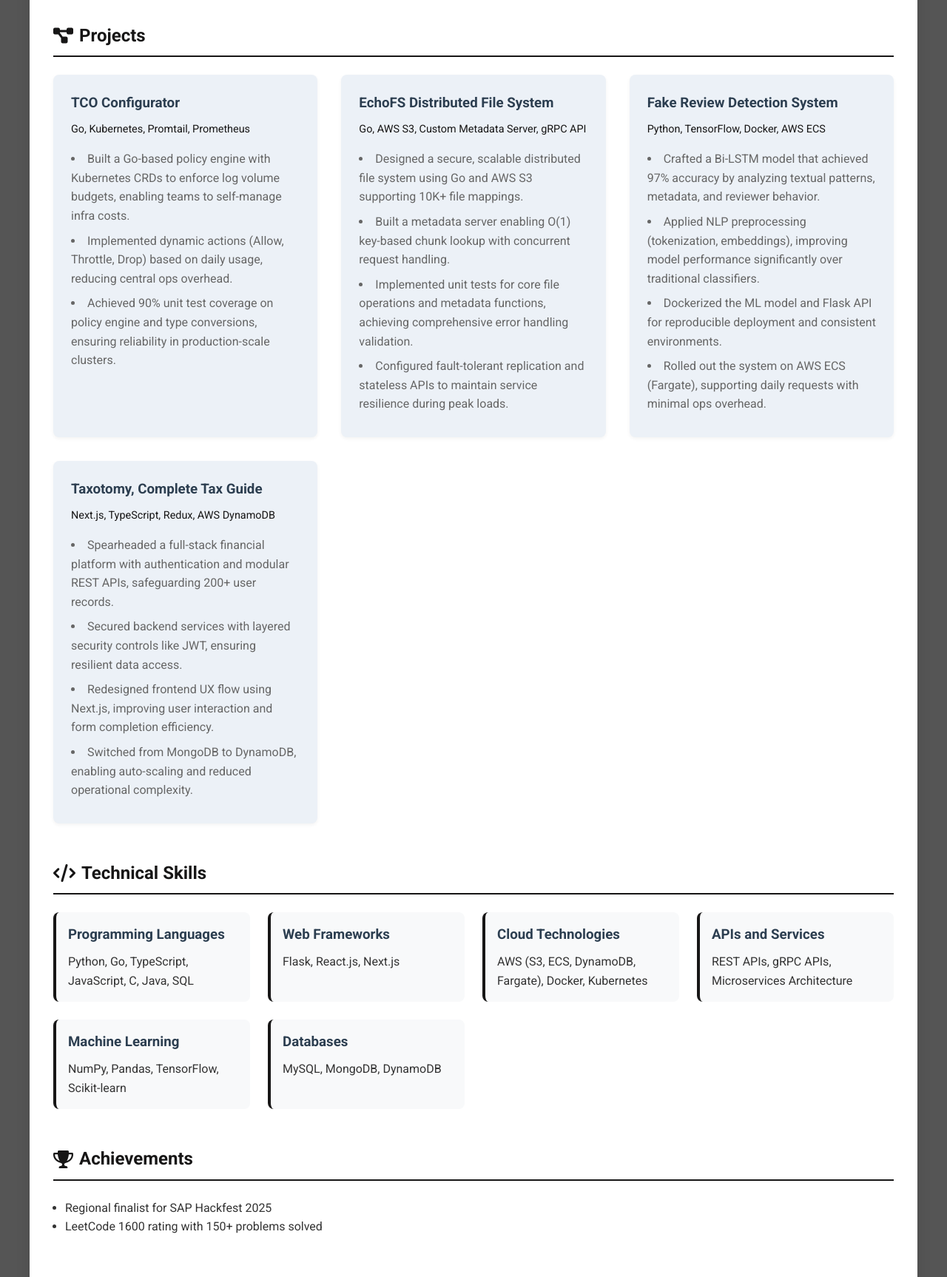
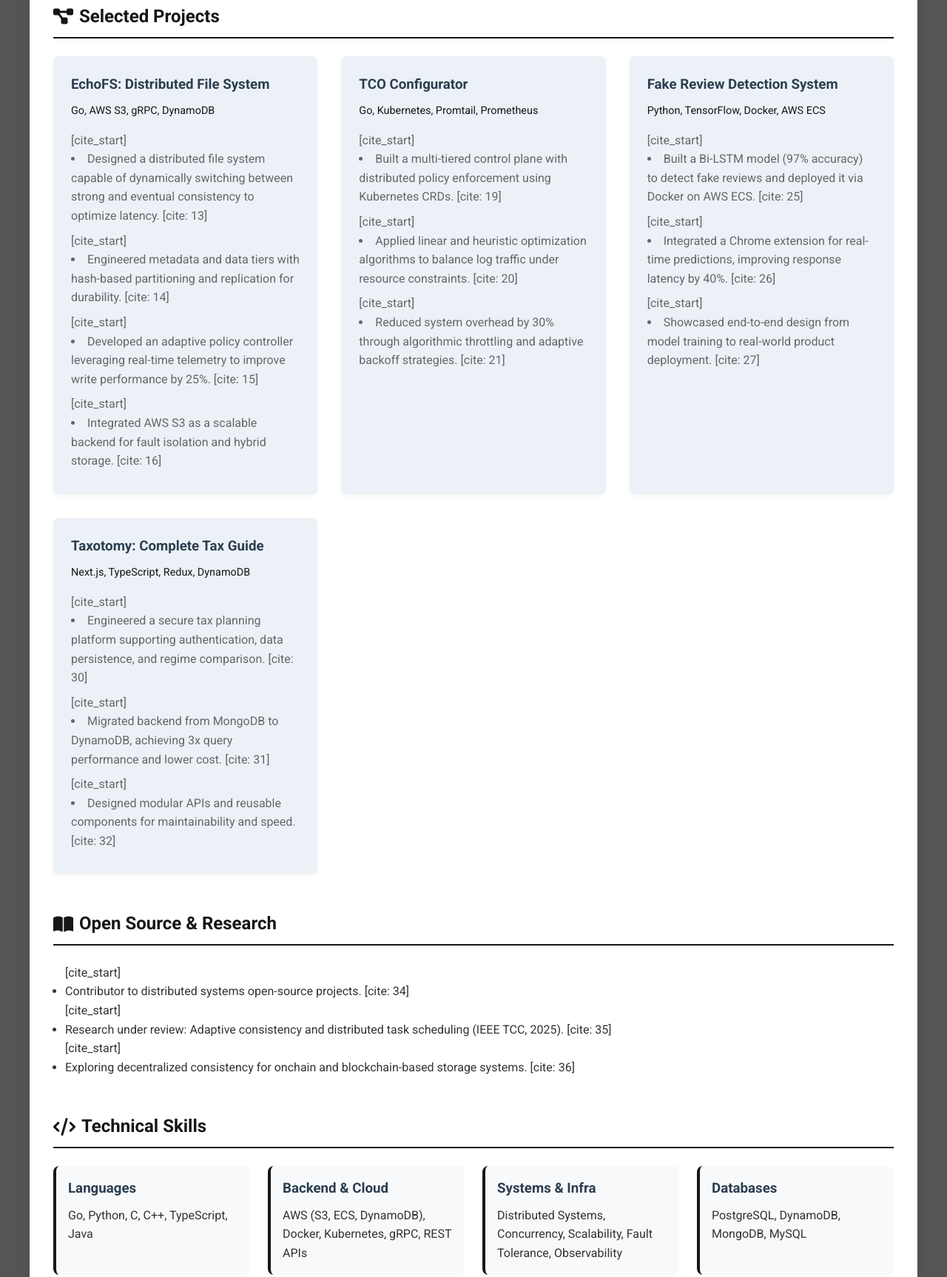
Before and after one commit to AbhinavPInamdar/AbhinavPInamdar.github.io, a plain HTML site: page cv.html in a window 1280 px wide. Shown: the part 545-2271 px from the top of the page at 74% size. Drawn offline with Linux system fonts and the light colour scheme.

Commit message:
Revise CV content and structure for clarity

```diff
--- a/cv.html
+++ b/cv.html
@@ -45,55 +45,63 @@
             <h2><i class="fas fa-graduation-cap"></i> Education</h2>
             <div class="section-content">
                 <h3>BMS College of Engineering, Bengaluru, KA</h3>
-                <p><strong>Bachelor of Engineering, Major in Computer Science</strong></p>
-                <p>Expected August 2026</p>
-                <p>Cumulative GPA: 8.0/10.0</p>
-                <p><strong>Relevant Coursework:</strong> Distributed Systems, Operating Systems, Computer Networks, Database Management Systems, Data Structures and Algorithms, Object-Oriented Design</p>
+                <p><strong>B.E. Computer Science</strong> (GPA: 8.0/10, Top 20%)</p>
+                <p>Aug 2026</p>
+                <p><strong>Relevant Coursework:</strong> Distributed Systems, Operating Systems, Computer Networks, DBMS, Data Structures and Algorithms, Optimization Techniques, Linear Algebra, Probability and Statistics.</p>
             </div>
         </section>
 
         <section class="cv-section" id="projects">
-            <h2><i class="fas fa-project-diagram"></i> Projects</h2>
+            <h2><i class="fas fa-project-diagram"></i> Selected Projects</h2>
             <div class="projects-grid">
+                <div class="project-card">
+                    <h3>EchoFS: Distributed File System</h3>
+                    <p class="tech-stack">Go, AWS S3, gRPC, DynamoDB</p>
+                    <ul>
+                        [cite_start]<li>Designed a distributed file system capable of dynamically switching between strong and eventual consistency to optimize latency. [cite: 13]</li>
+                        [cite_start]<li>Engineered metadata and data tiers with hash-based partitioning and replication for durability. [cite: 14]</li>
+                        [cite_start]<li>Developed an adaptive policy controller leveraging real-time telemetry to improve write performance by 25%. [cite: 15]</li>
+                        [cite_start]<li>Integrated AWS S3 as a scalable backend for fault isolation and hybrid storage. [cite: 16]</li>
+                    </ul>
+                </div>
                 <div class="project-card">
                     <h3>TCO Configurator</h3>
                     <p class="tech-stack">Go, Kubernetes, Promtail, Prometheus</p>
                     <ul>
-                        <li>Built a Go-based policy engine with Kubernetes CRDs to enforce log volume budgets, enabling teams to self-manage infra costs.</li>
-                        <li>Implemented dynamic actions (Allow, Throttle, Drop) based on daily usage, reducing central ops overhead.</li>
-                        <li>Achieved 90% unit test coverage on policy engine and type conversions, ensuring reliability in production-scale clusters.</li>
-                    </ul>
-                </div>
-                <div class="project-card">
-                    <h3>EchoFS Distributed File System</h3>
-                    <p class="tech-stack">Go, AWS S3, Custom Metadata Server, gRPC API</p>
-                    <ul>
-                        <li>Designed a secure, scalable distributed file system using Go and AWS S3 supporting 10K+ file mappings.</li>
-                        <li>Built a metadata server enabling O(1) key-based chunk lookup with concurrent request handling.</li>
-                        <li>Implemented unit tests for core file operations and metadata functions, achieving comprehensive error handling validation.</li>
-                        <li>Configured fault-tolerant replication and stateless APIs to maintain service resilience during peak loads.</li>
+                        [cite_start]<li>Built a multi-tiered control plane with distributed policy enforcement using Kubernetes CRDs. [cite: 19]</li>
+                        [cite_start]<li>Applied linear and heuristic optimization algorithms to balance log traffic under resource constraints. [cite: 20]</li>
+                        [cite_start]<li>Reduced system overhead by 30% through algorithmic throttling and adaptive backoff strategies. [cite: 21]</li>
                     </ul>
                 </div>
                 <div class="project-card">
                     <h3>Fake Review Detection System</h3>
                     <p class="tech-stack">Python, TensorFlow, Docker, AWS ECS</p>
                     <ul>
-                        <li>Crafted a Bi-LSTM model that achieved 97% accuracy by analyzing textual patterns, metadata, and reviewer behavior.</li>
-                        <li>Applied NLP preprocessing (tokenization, embeddings), improving model performance significantly over traditional classifiers.</li>
-                        <li>Dockerized the ML model and Flask API for reproducible deployment and consistent environments.</li>
-                        <li>Rolled out the system on AWS ECS (Fargate), supporting daily requests with minimal ops overhead.</li>
+                        [cite_start]<li>Built a Bi-LSTM model (97% accuracy) to detect fake reviews and deployed it via Docker on AWS ECS. [cite: 25]</li>
+                        [cite_start]<li>Integrated a Chrome extension for real-time predictions, improving response latency by 40%. [cite: 26]</li>
+                        [cite_start]<li>Showcased end-to-end design from model training to real-world product deployment. [cite: 27]</li>
                     </ul>
                 </div>
                 <div class="project-card">
-                    <h3>Taxotomy, Complete Tax Guide</h3>
-                    <p class="tech-stack">Next.js, TypeScript, Redux, AWS DynamoDB</p>
+                    <h3>Taxotomy: Complete Tax Guide</h3>
+                    <p class="tech-stack">Next.js, TypeScript, Redux, DynamoDB</p>
                     <ul>
-                        <li>Spearheaded a full-stack financial platform with authentication and modular REST APIs, safeguarding 200+ user records.</li>
-                        <li>Secured backend services with layered security controls like JWT, ensuring resilient data access.</li>
-                        <li>Redesigned frontend UX flow using Next.js, improving user interaction and form completion efficiency.</li>
-                        <li>Switched from MongoDB to DynamoDB, enabling auto-scaling and reduced operational complexity.</li>
+                        [cite_start]<li>Engineered a secure tax planning platform supporting authentication, data persistence, and regime comparison. [cite: 30]</li>
+                        [cite_start]<li>Migrated backend from MongoDB to DynamoDB, achieving 3x query performance and lower cost. [cite: 31]</li>
+                        [cite_start]<li>Designed modular APIs and reusable components for maintainability and speed. [cite: 32]</li>
                     </ul>
                 </div>
+            </div>
+        </section>
+
+        <section class="cv-section" id="research">
+            <h2><i class="fas fa-book-open"></i> Open Source & Research</h2>
+            <div class="section-content">
+                <ul>
+                    [cite_start]<li>Contributor to distributed systems open-source projects. [cite: 34]</li>
+                    [cite_start]<li>Research under review: Adaptive consistency and distributed task scheduling (IEEE TCC, 2025). [cite: 35]</li>
+                    [cite_start]<li>Exploring decentralized consistency for onchain and blockchain-based storage systems. [cite: 36]</li>
+                </ul>
             </div>
         </section>
 
@@ -101,38 +109,39 @@
             <h2><i class="fas fa-code"></i> Technical Skills</h2>
             <div class="skills-grid">
                 <div class="skill-category">
-                    <h3>Programming Languages</h3>
-                    <p>Python, Go, TypeScript, JavaScript, C, Java, SQL</p>
+                    <h3>Languages</h3>
+                    <p>Go, Python, C, C++, TypeScript, Java</p>
                 </div>
                 <div class="skill-category">
-                    <h3>Web Frameworks</h3>
-                    <p>Flask, React.js, Next.js</p>
+                    <h3>Backend & Cloud</h3>
+                    <p>AWS (S3, ECS, DynamoDB), Docker, Kubernetes, gRPC, REST APIs</p>
                 </div>
                  <div class="skill-category">
-                    <h3>Cloud Technologies</h3>
-                    <p>AWS (S3, ECS, DynamoDB, Fargate), Docker, Kubernetes</p>
-                </div>
-                <div class="skill-category">
-                    <h3>APIs and Services</h3>
-                    <p>REST APIs, gRPC APIs, Microservices Architecture</p>
-                </div>
-                <div class="skill-category">
-                    <h3>Machine Learning</h3>
-                    <p>NumPy, Pandas, TensorFlow, Scikit-learn</p>
+                    <h3>Systems & Infra</h3>
+                    <p>Distributed Systems, Concurrency, Scalability, Fault Tolerance, Observability</p>
                 </div>
                 <div class="skill-category">
                     <h3>Databases</h3>
-                    <p>MySQL, MongoDB, DynamoDB</p>
+                    <p>PostgreSQL, DynamoDB, MongoDB, MySQL</p>
                 </div>
             </div>
         </section>
 
         <section class="cv-section" id="achievements">
-            <h2><i class="fas fa-trophy"></i> Achievements</h2>
+            <h2><i class="fas fa-trophy"></i> Achievements & Competitions</h2>
             <div class="section-content">
                 <ul>
-                    <li>Regional finalist for SAP Hackfest 2025</li>
-                    <li>LeetCode 1600 rating with 150+ problems solved</li>
+                    [cite_start]<li><strong>Regional Finalist, SAP Hackfest 2025:</strong> Top 20/500+ for cloud-native infrastructure solution. [cite: 41]</li>
+                    <li><strong>Competitive Programming:</strong> 200+ problems solved. [cite_start]LeetCode 1610+, Codeforces 1300+, CodeChef 2* (1400+). [cite: 42]</li>
+                </ul>
+            </div>
+        </section>
+
+        <section class="cv-section" id="leadership">
+            <h2><i class="fas fa-users"></i> Leadership & Activities</h2>
+            <div class="section-content">
+                <ul>
+                    [cite_start]<li><strong>Junior Coordinator, College Fest 2024:</strong> Led a 15-member cross-functional team executing 10+ events for 1,000+ attendees. [cite: 44]</li>
                 </ul>
             </div>
         </section>
```
